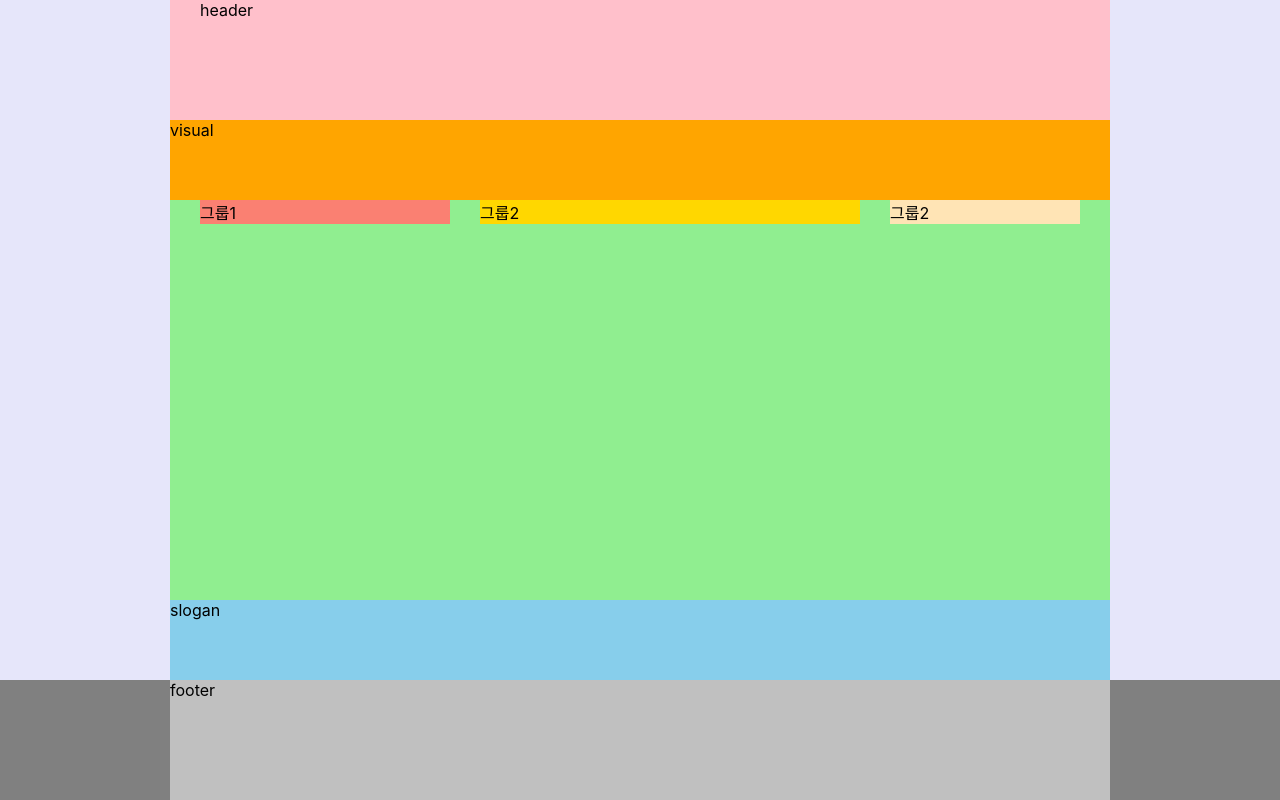
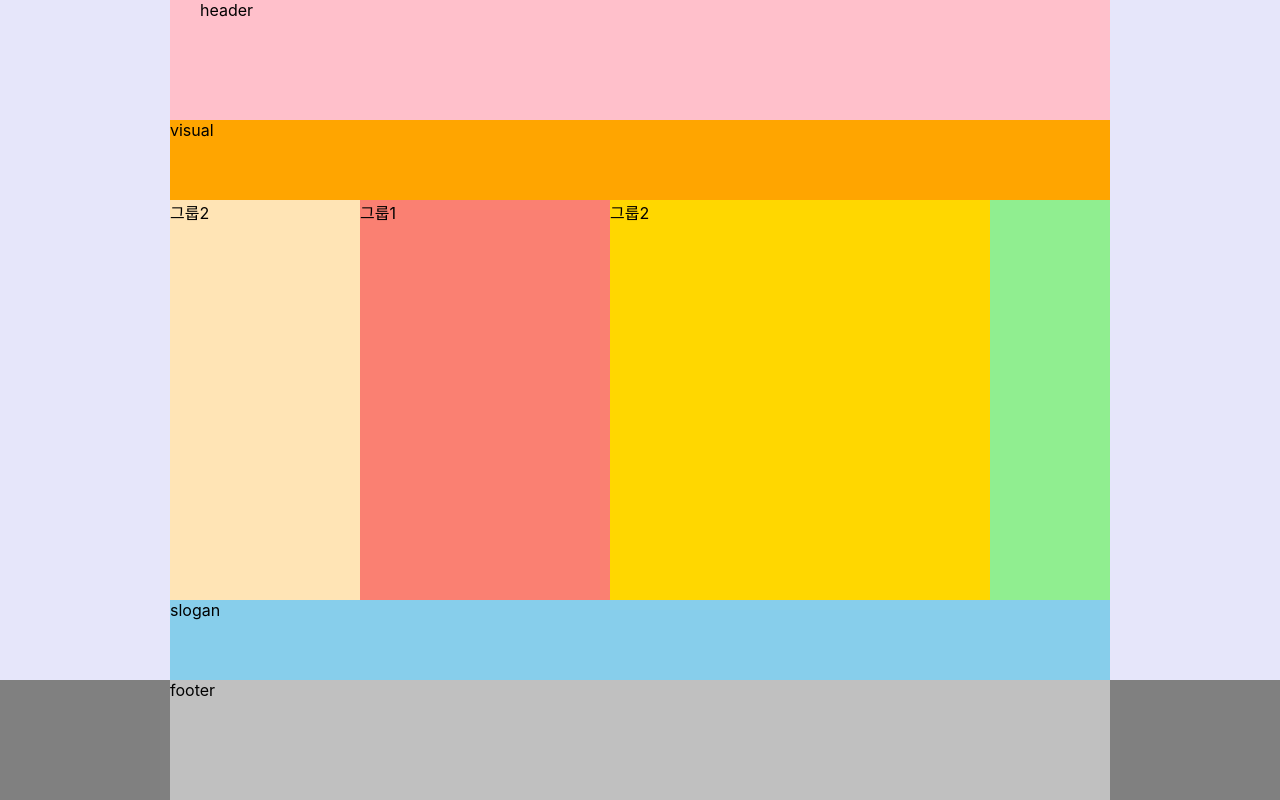
Before and after one commit to Simyumi/HTML5, a website: page index.html in a window 1280 px wide. Drawn offline with Linux system fonts and the light colour scheme; a web font is replaced by a local one.

Commit message:
flex를 이용한 메인 레이아웃

```diff
--- a/styles/style.css
+++ b/styles/style.css
@@ -31,13 +31,8 @@ body{
 .main{
   background-color:lightgreen;
   height:50vh;
-  /* overflow: hidden; */
-  display:flow-root;
-  padding:0 15px;
-}
-.group{
-  margin: 0 15px;
-  float:left;
+  display:flex;
+  flex-direction: row;
 }
 .group1{
   background-color:salmon;
@@ -50,6 +45,7 @@ body{
 .group3{
   background-color:moccasin;
   width:190px;
+  order: -1;
 }
 /* slogan */
 .slogan{
```
